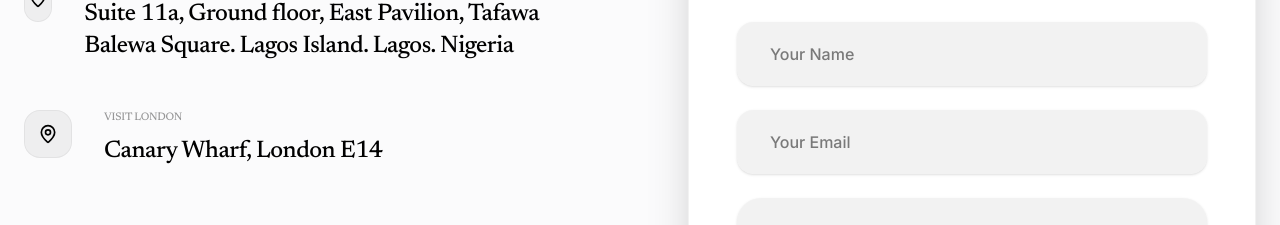
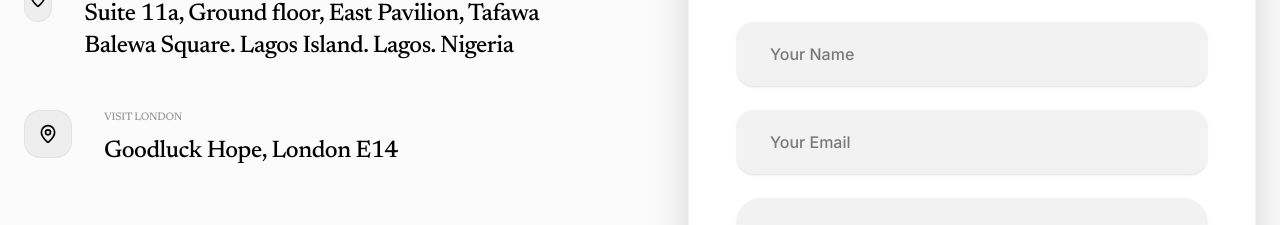
Before and after one commit to sherifferuks/adebolaonibalusi, a Next.js app: page /contact in a window 1280 px wide. Shown: the part 780-1005 px from the top of the page. Built offline with nearby package versions, Linux system fonts and the light colour scheme.

Commit message:
Update London office address to Goodluck Hope

```diff
--- a/src/app/contact/page.tsx
+++ b/src/app/contact/page.tsx
@@ -54,7 +54,7 @@
                                 </div>
                                 <div className="space-y-2">
                                     <h3 className="text-[11px] font-bold uppercase tracking-widest text-dark/40">Visit London</h3>
-                                    <p className="text-2xl font-serif font-medium">Canary Wharf, London E14</p>
+                                    <p className="text-2xl font-serif font-medium">Goodluck Hope, London E14</p>
                                 </div>
                             </div>
                         </div>
```
